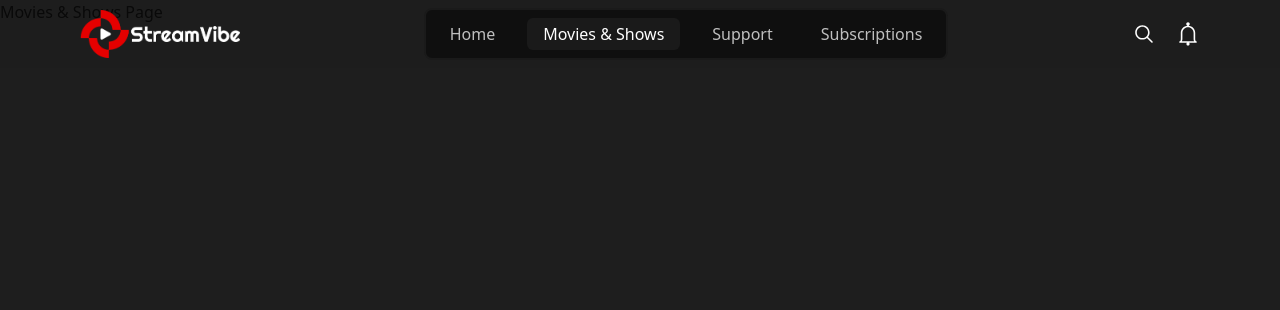
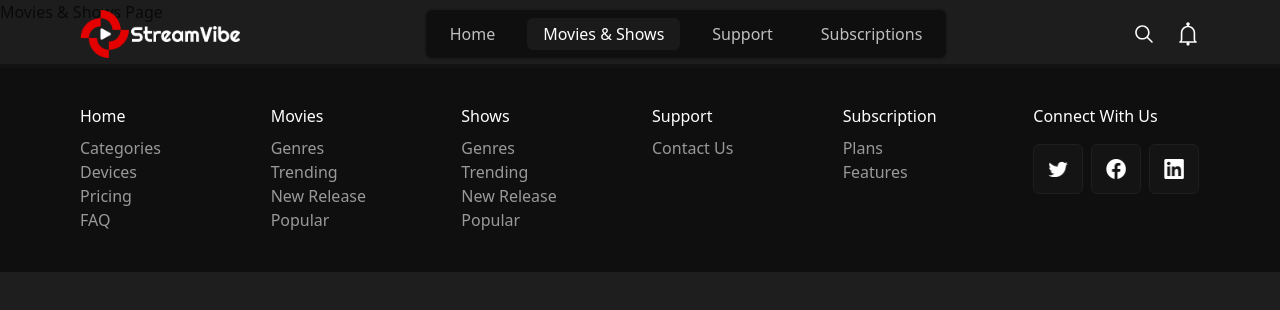
Before and after one commit to Mohammedsajadvt/stream-vibe, a React (Vite) app: page /movies-and-shows in a window 1280 px wide. Shown: the top 310 px of the page. Built offline with nearby package versions, Linux system fonts and the light colour scheme.

Commit message:
Added all pages footer component

```diff
--- a/src/pages/MoviesAndShows.jsx
+++ b/src/pages/MoviesAndShows.jsx
@@ -1,11 +1,13 @@
 import React from "react";
-import { Header } from "../index";
+import { Header,Footer } from "../index";
 
 function MoviesAndShows() {
   return (
     <>
       <Header />
       Movies & Shows Page
+            <Footer/>
+
     </>
   );
 }
--- a/src/pages/Subscriptions.jsx
+++ b/src/pages/Subscriptions.jsx
@@ -1,11 +1,13 @@
 import React from "react";
-import { Header } from "../index";
+import { Header,Footer } from "../index";
 
 function Subscriptions() {
     return (
         <>
             <Header />
             Subscriptions
+                  <Footer/>
+
         </>
     );
 }
--- a/src/pages/Support.jsx
+++ b/src/pages/Support.jsx
@@ -1,11 +1,13 @@
 import React from "react";
-import { Header } from "../index";
+import { Header ,Footer} from "../index";
 
 function Support() {
     return (
         <>
             <Header />
             Support
+                  <Footer/>
+
         </>
     );
 }
```
